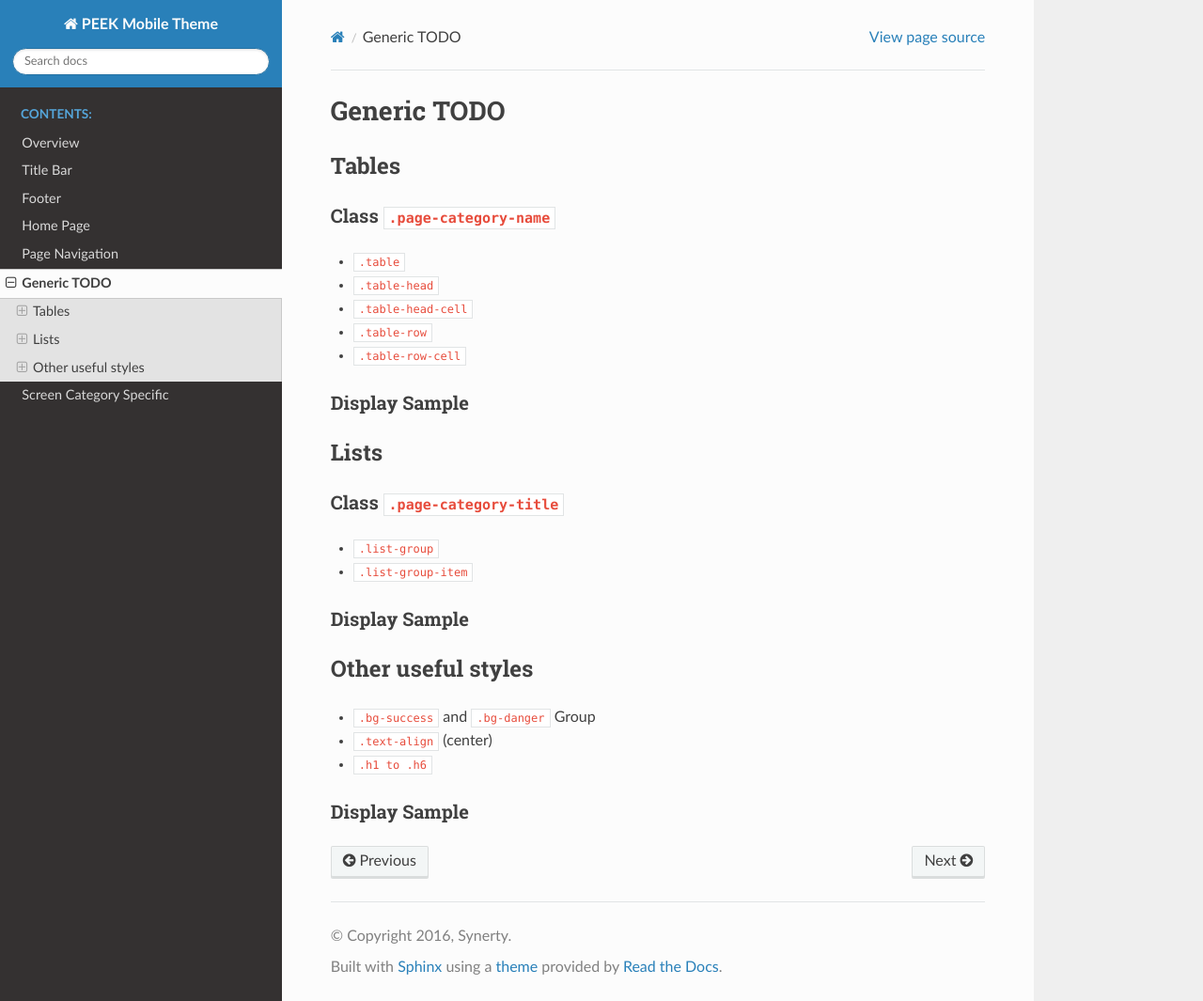
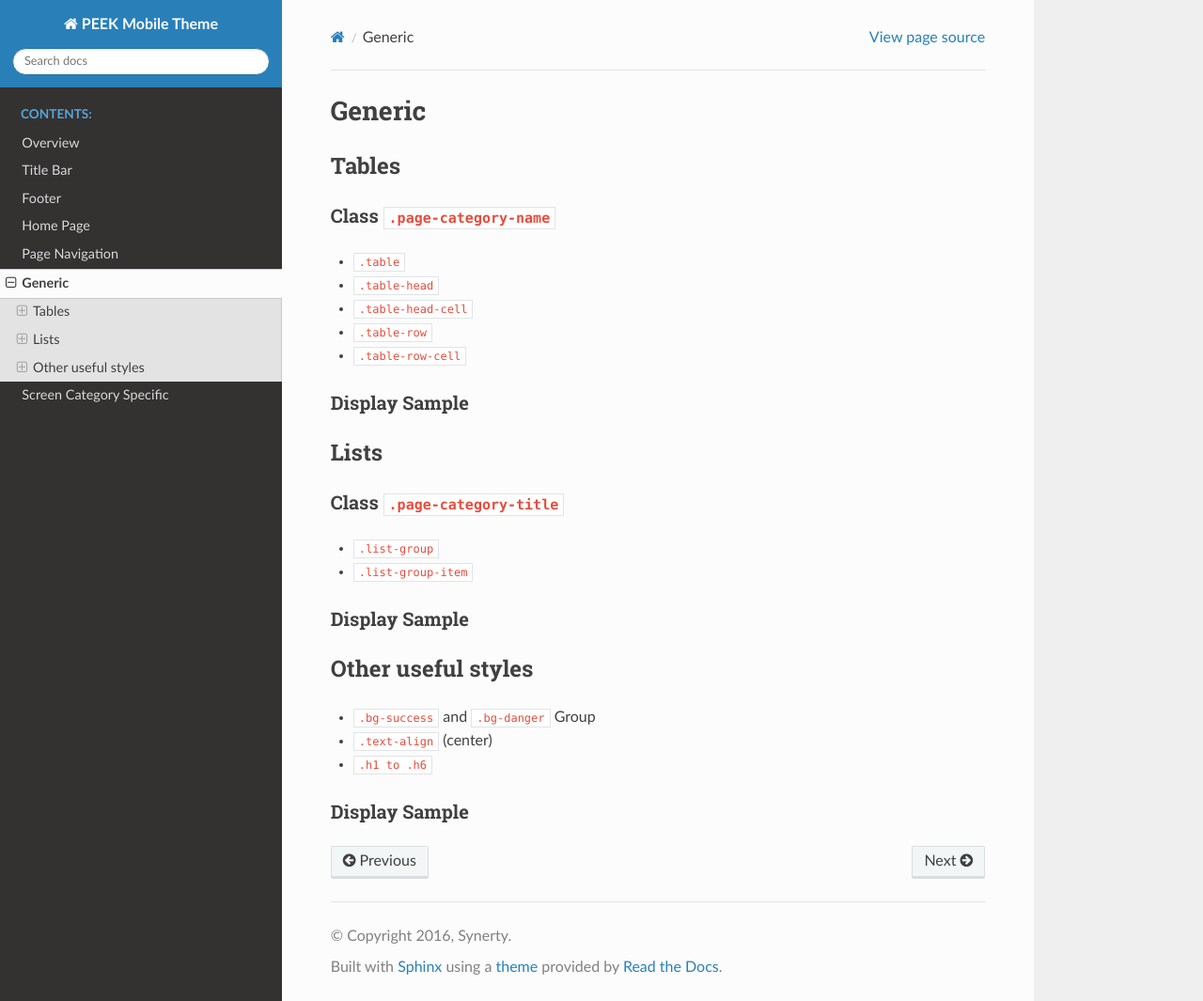
Before and after one commit to Synerty/peek-mobile-theme, a Sphinx documentation site: the page built from docs/generic/generic.rst, in a window 1280 px wide and 1065 px high. Shown: the whole window at 94% size. Built offline with Sphinx 7.4.7 and the Read the Docs theme 2.0.0, drawn with Linux system fonts in a browser that asks for light colours.

```diff
--- a/docs/generic/generic.rst
+++ b/docs/generic/generic.rst
@@ -1,7 +1,7 @@
 .. _generic:
 
 =======
-Generic TODO
+Generic
 =======
 
 
--- a/docs/overview/overview.rst
+++ b/docs/overview/overview.rst
@@ -14,6 +14,8 @@ The looks and feel classes are to be used.  These will need to be styled from sc
 for NativeScript.
 
 The scss will be structured in such a way to ignore hierarchy and tag selection.
+
+.. image:: /overview/peek_app.jpg
 
 
 .. _overview_bootstrap:
```
Also changed, not shown: docs/overview/peek_app.web.jpg (added).
